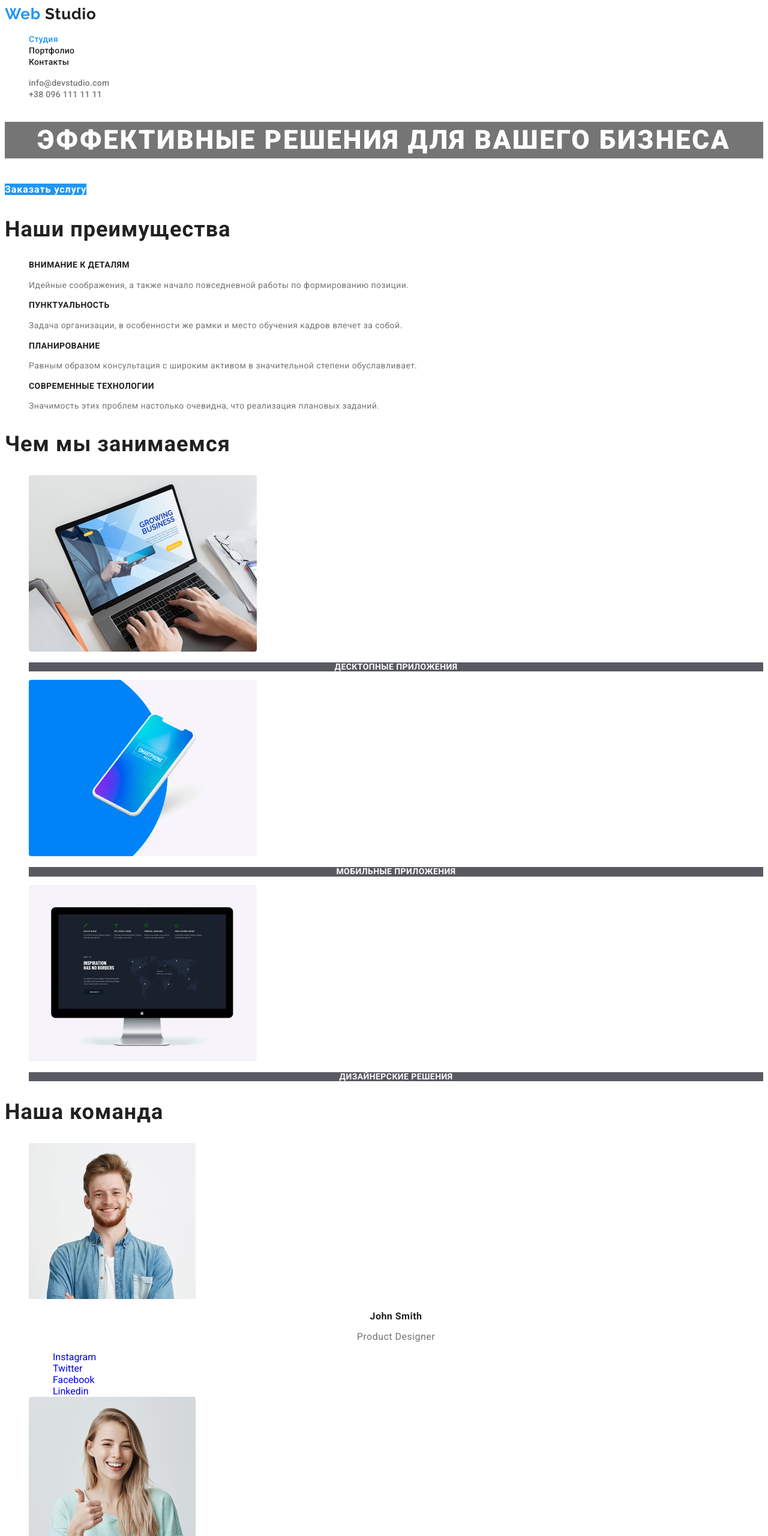
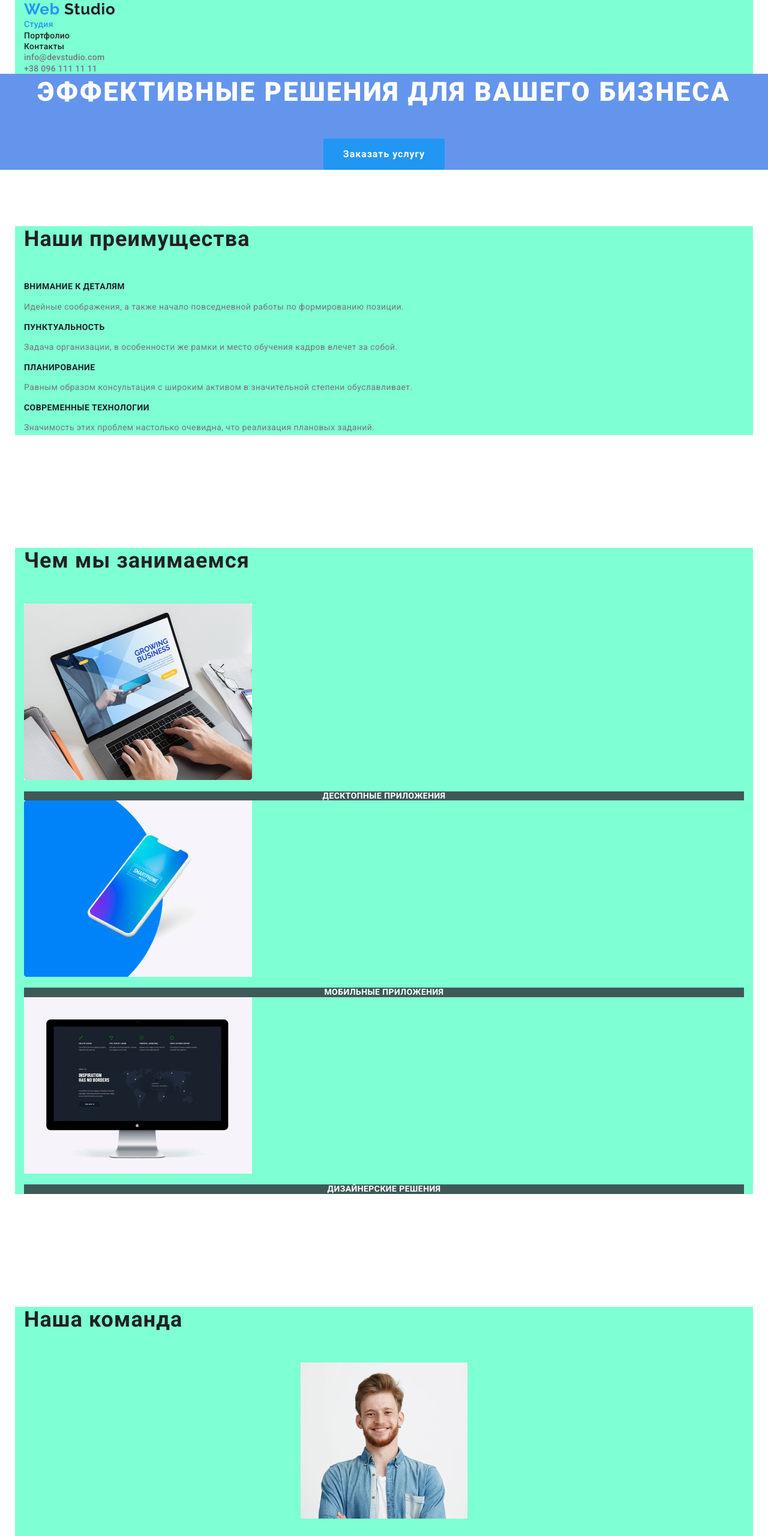
Before and after one commit to luliiaIlchenko/goit-markup-hw-03, a plain HTML site: page index.html in a window 1280 px wide. Shown: the top 2560 px of the page at 60% size. Drawn offline with nearby package versions, Linux system fonts and the light colour scheme.

Commit message:
Додає блоки, встановлює падінги та марджини

```diff
--- a/css/styles.css
+++ b/css/styles.css
@@ -20,7 +20,19 @@ body {
   font-family: Roboto, sans-serif;
   color: var(--primary-text-color);
 }
+
+.container {
+  margin-left: auto;
+  margin-right: auto;
+  width: 1230px;
+  padding-left: 15px;
+  padding-right: 15px;
+  background-color: aquamarine;
+}
+
 .list {
+  padding: 0;
+  margin: 0;
   list-style: none;
 }
 
@@ -30,6 +42,9 @@ body {
 }
 
 /*Header*/
+
+.page-header {
+}
 
 .site-nav .link {
   color: var(--primary-title-color);
@@ -73,34 +88,58 @@ body {
 }
 
 .logo-footer {
-  color: #ffffff;
+  color: var(--primary-white-color);
 }
 
 /*Hero*/
 .hero-title {
-  color: #ffffff;
+  margin-top: 0;
+  margin-bottom: 46px;
+
+  color: var(--primary-white-color);
   font-weight: 900;
   font-size: 44px;
   line-height: 1.4;
-  text-align: center;
   letter-spacing: 0.06em;
   text-transform: uppercase;
-  background-color: #757575; /*чтобы белый текст был виден*/
+  /*background-color: #757575; /*чтобы белый текст был виден*/
 }
+
+.hero {
+  background-color: cornflowerblue;
+  text-align: center;
+}
+
 .button {
-  font-family: inherit; /*почему не работает?*/
+  display: inline-block;
+  border: 1px solid transparent;
+  border-radius: 4px;
+  padding: 10px 32px;
+  min-width: 200px;
+
+  /*font-family: inherit;*/
   color: var(--button-text-color);
   background-color: var(--accent-color);
+
   font-weight: 700;
   font-size: 16px;
   line-height: 1.9;
   align-items: center;
   text-align: center;
   letter-spacing: 0.06em;
+  text-decoration: none;
 }
 
 /*Sections*/
+.section {
+  padding-top: 94px;
+  padding-bottom: 94px;
+}
+
 .section-title {
+  margin-top: 0;
+  margin-bottom: 50px;
+
   color: var(--primary-title-color);
   font-weight: 700;
   font-size: 36px;
@@ -109,6 +148,9 @@ body {
 }
 
 .worker-name {
+  margin-top: 0;
+  margin-bottom: 10px;
+
   color: var(--primary-title-color);
   font-size: 16px;
   line-height: 1.1;
@@ -117,6 +159,9 @@ body {
 }
 
 .worker-job /*подумать над названием класа*/ {
+  margin-top: 0;
+  /*margin-bottom: сделаю когда будут иконки;*/
+
   font-size: 16px;
   line-height: 1.1;
   text-align: center;
@@ -124,6 +169,7 @@ body {
 }
 
 .advantages-title {
+  margin-bottom: 10px;
   color: var(--primary-title-color);
   font-weight: 700;
   font-size: 14px;
@@ -133,19 +179,30 @@ body {
 }
 
 .text {
+  margin-bottom: 0;
   font-size: 14px;
   line-height: 1.7;
   letter-spacing: 0.03em;
 }
 
 .work-title {
-  color: #ffffff;
+  margin-bottom: 0;
+  color: var(--primary-white-color);
   background-color: rgba(47, 48, 58, 0.8); /*чтобы белый текст был виден*/
   font-size: 14px;
   line-height: 1.1;
   text-align: center;
   letter-spacing: 0.03em;
   text-transform: uppercase;
+}
+
+.worker-card {
+  text-align: center;
+}
+
+/*Photos*/
+.photo {
+  margin-bottom: 30px;
 }
 
 /*Footer*/
@@ -172,7 +229,7 @@ body {
 
 .address {
   font-style: normal;
-  color: #ffffff;
+  color: var(--primary-white-color);
   font-size: 14px;
   line-height: 1.7;
   letter-spacing: 0.03em;
--- a/index.html
+++ b/index.html
@@ -8,12 +8,17 @@
       href="https://fonts.googleapis.com/css2?family=Raleway:wght@700&family=Roboto:wght@400;500;700;900&display=swap"
       rel="stylesheet"
     />
+    <link
+      rel="stylesheet"
+      href="https://cdnjs.cloudflare.com/ajax/libs/modern-normalize/0.6.0/modern-normalize.min.css"
+    />
     <link rel="stylesheet" href="./css/styles.css" />
   </head>
 
   <body>
     <!--Шапка-->
-    <header>
+    <header class="page-header">
+      <div class="container">
         <nav>
           <a href="./index.html" class="logo link"
             >Web <span class="logo-header">Studio</span></a
@@ -35,17 +40,19 @@
             <a href="tel:+380961111111" class="link">+38 096 111 11 11</a>
           </li>
         </ul>
+      </div>
     </header>
 
     <main>
       <!--Герой-->
       <section class="hero">
         <h1 class="hero-title">эффективные решения для вашего бизнеса</h1>
-        <a class="button">Заказать услугу</a>
+        <a href="#" class="button link">Заказать услугу</a>
       </section>
 
       <!--Наши преимущества-->
-      <section>
+      <section class="section">
+        <div class="container">
           <h2 class="section-title">Наши преимущества</h2>
           <ul class="list">
             <li>
@@ -58,8 +65,8 @@
             <li>
               <h3 class="advantages-title">Пунктуальность</h3>
               <p class="text">
-              Задача организации, в особенности же рамки и место обучения кадров
-              влечет за собой.
+                Задача организации, в особенности же рамки и место обучения
+                кадров влечет за собой.
               </p>
             </li>
             <li>
@@ -77,10 +84,12 @@
               </p>
             </li>
           </ul>
+        </div>
       </section>
 
       <!--Чем мы занимаемся-->
-      <section>
+      <section class="section">
+        <div class="container">
           <h2 class="section-title">Чем мы занимаемся</h2>
           <ul class="list">
             <li>
@@ -111,14 +120,18 @@
               <h3 class="work-title">Дизайнерские решения</h3>
             </li>
           </ul>
+        </div>
       </section>
 
       <!--Наша команда-->
-      <section>
+      <section class="section">
+        <div class="container">
           <h2 class="section-title">Наша команда</h2>
           <ul class="list">
             <li>
+              <div class="worker-card">
                 <img
+                  class="photo"
                   src="./images/smith-photo.jpg"
                   alt="фото Джона Смитта"
                   width="278"
@@ -136,24 +149,35 @@
                     >
                   </li>
                   <li>
-                <a href="#" aria-label="Ссылка на Twitter" class="socials link"
+                    <a
+                      href="#"
+                      aria-label="Ссылка на Twitter"
+                      class="socials link"
                       >Twitter</a
                     >
                   </li>
                   <li>
-                <a href="#" aria-label="Ссылка на Facebook" class="socials link"
+                    <a
+                      href="#"
+                      aria-label="Ссылка на Facebook"
+                      class="socials link"
                       >Facebook</a
                     >
                   </li>
                   <li>
-                <a href="#" aria-label="Ссылка на Linkedin" class="socials link"
+                    <a
+                      href="#"
+                      aria-label="Ссылка на Linkedin"
+                      class="socials link"
                       >Linkedin</a
                     >
                   </li>
                 </ul>
+              </div>
             </li>
             <li>
               <img
+                class="photo"
                 src="./images/steward-photo.jpg"
                 alt="фото Марты Стюарт"
                 width="278"
@@ -171,17 +195,26 @@
                   >
                 </li>
                 <li>
-                <a href="#" aria-label="Ссылка на Twitter" class="socials link"
+                  <a
+                    href="#"
+                    aria-label="Ссылка на Twitter"
+                    class="socials link"
                     >Twitter</a
                   >
                 </li>
                 <li>
-                <a href="#" aria-label="Ссылка на Facebook" class="socials link"
+                  <a
+                    href="#"
+                    aria-label="Ссылка на Facebook"
+                    class="socials link"
                     >Facebook</a
                   >
                 </li>
                 <li>
-                <a href="#" aria-label="Ссылка на Linkedin" class="socials link"
+                  <a
+                    href="#"
+                    aria-label="Ссылка на Linkedin"
+                    class="socials link"
                     >Linkedin</a
                   >
                 </li>
@@ -189,6 +222,7 @@
             </li>
             <li>
               <img
+                class="photo"
                 src="./images/jakis-photo.jpg"
                 alt="фото Роберта Джекиса"
                 width="278"
@@ -206,17 +240,26 @@
                   >
                 </li>
                 <li>
-                <a href="#" aria-label="Ссылка на Twitter" class="socials link"
+                  <a
+                    href="#"
+                    aria-label="Ссылка на Twitter"
+                    class="socials link"
                     >Twitter</a
                   >
                 </li>
                 <li>
-                <a href="#" aria-label="Ссылка на Facebook" class="socials link"
+                  <a
+                    href="#"
+                    aria-label="Ссылка на Facebook"
+                    class="socials link"
                     >Facebook</a
                   >
                 </li>
                 <li>
-                <a href="#" aria-label="Ссылка на Linkedin" class="socials link"
+                  <a
+                    href="#"
+                    aria-label="Ссылка на Linkedin"
+                    class="socials link"
                     >Linkedin</a
                   >
                 </li>
@@ -224,6 +267,7 @@
             </li>
             <li>
               <img
+                class="photo"
                 src="./images/doe-photo.jpg"
                 alt="фото Мартина Доу"
                 width="278"
@@ -241,27 +285,37 @@
                   >
                 </li>
                 <li>
-                <a href="#" aria-label="Ссылка на Twitter" class="socials link"
+                  <a
+                    href="#"
+                    aria-label="Ссылка на Twitter"
+                    class="socials link"
                     >Twitter</a
                   >
                 </li>
                 <li>
-                <a href="#" aria-label="Ссылка на Facebook" class="socials link"
+                  <a
+                    href="#"
+                    aria-label="Ссылка на Facebook"
+                    class="socials link"
                     >Facebook</a
                   >
                 </li>
                 <li>
-                <a href="#" aria-label="Ссылка на Linkedin" class="socials link"
+                  <a
+                    href="#"
+                    aria-label="Ссылка на Linkedin"
+                    class="socials link"
                     >Linkedin</a
                   >
                 </li>
               </ul>
             </li>
           </ul>
+        </div>
       </section>
 
       <!--Постоянные клиенты-->
-      <section>
+      <section class="section">
         <h2 class="section-title">Постоянные клиенты</h2>
         <ul class="list">
           <li><a href="#" class="clients link">Эмблема клиента 1</a></li>
```
Also changed, not shown: portfolio.html (+4 -0 lines). Lines whose indentation alone changed are shown as unchanged.
